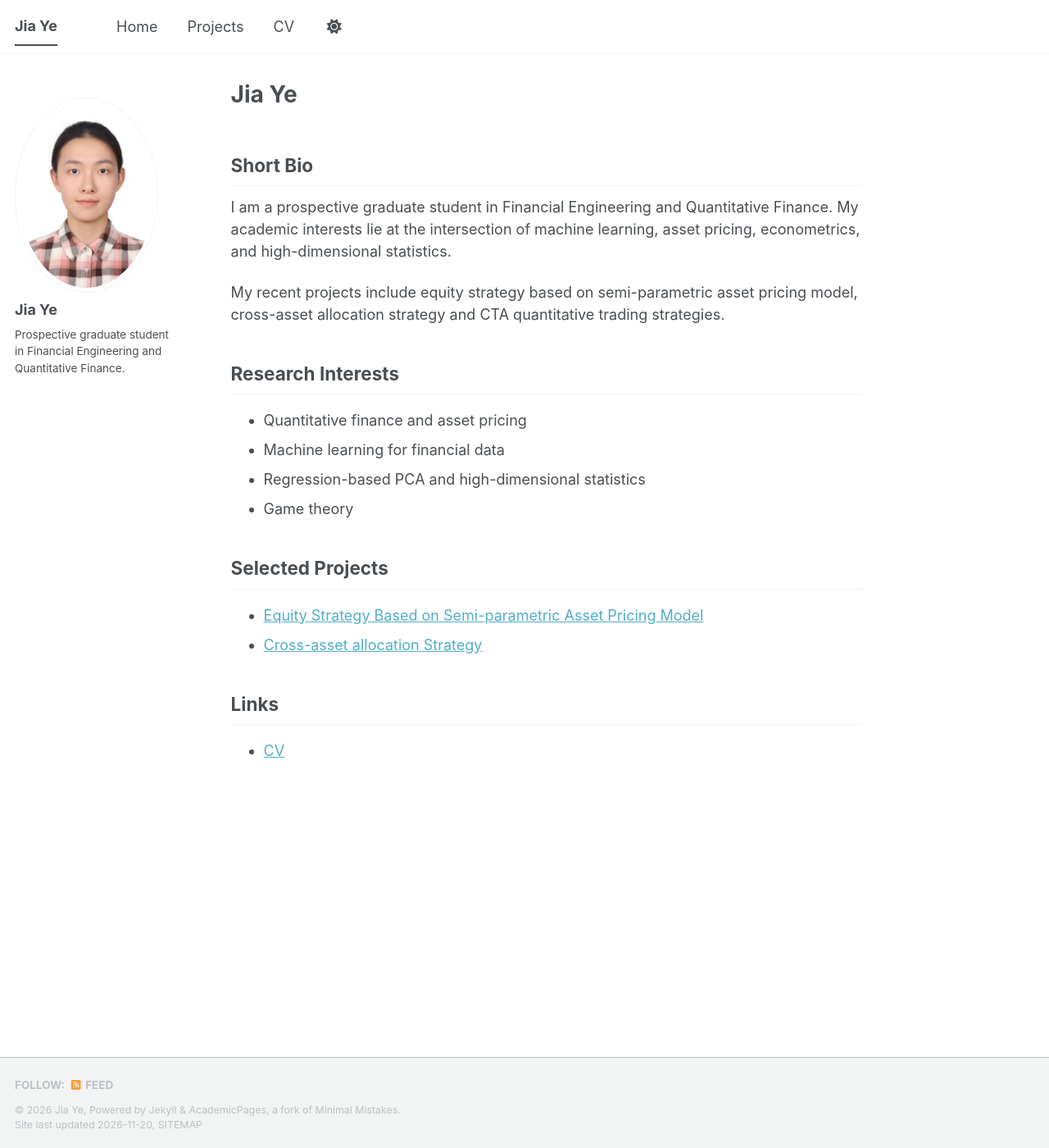
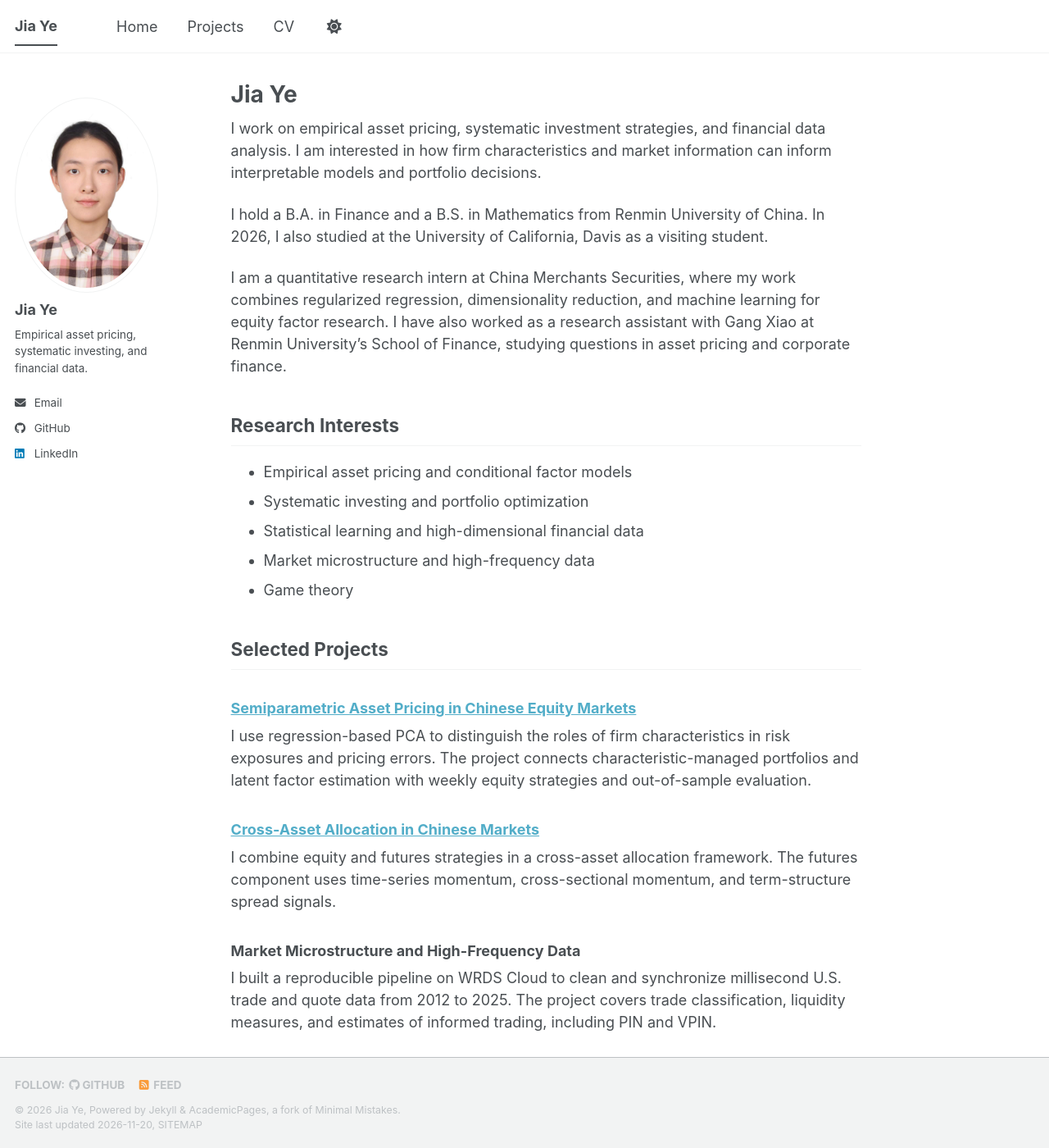
Before and after one commit to jiaye2003/jiaye2003.github.io, a Jekyll site: the page built from _pages/about.md, in a window 1280 px wide and 1400 px high. Shown: the whole window at 82% size. Built offline with Jekyll 4.4.1, drawn with Linux system fonts in a browser that asks for light colours; a style sheet for code colours, icons or effects is not loaded.

Commit message:
Refresh homepage from latest CV and focus on research

```diff
--- a/_config.yml
+++ b/_config.yml
@@ -12,7 +12,7 @@ site_theme               : "default" # The available themes options are "default
 title                    : "Jia Ye"
 title_separator          : "-"
 name                     : &name "Jia Ye"
-description              : &description "Prospective graduate student in Financial Engineering and Quantitative Finance."   # Update this with a general description of your site, this is the default if not overridden by a page
+description              : &description "Jia Ye's work in empirical asset pricing, systematic investing, and financial data analysis."
 url                      : https://jiaye2003.github.io # The base hostname & protocol for your site e.g. "https://[your GitHub username].github.io",
                                                            # or if you already have some other page hosted on Github then use "https://[your GitHub username].github.io/[Your Repo Name]"
 baseurl                  : "" # the subpath of your site, e.g. "/blog"
@@ -26,11 +26,11 @@ author:
   avatar           : "profile.jpg"
   name             : "Jia Ye"
   pronouns         : # example: "she/her"
-  bio              : "Prospective graduate student in Financial Engineering and Quantitative Finance."
+  bio              : "Empirical asset pricing, systematic investing, and financial data."
   location         :
   employer         :
   uri              : # URL
-  email            :
+  email            : "jiay200308@gmail.com"
 
   # Academic websites
   academia         : # URL
@@ -51,7 +51,7 @@ author:
   bitbucket        : # Username - Update with your username on the site
   codepen          : # Username
   dribbble         : # Username
-  github           :
+  github           : "jiaye2003"
   kaggle           : # Username
   stackoverflow    : # User number or user number and name (i.e., use "1" or "1/jeff-atwood")
 
@@ -66,7 +66,7 @@ author:
   keybase          : # Username
   instagram        : # Username
   lastfm           : # Username
-  linkedin         : # Username
+  linkedin         : "jia-ye-4bb855381"
   mastodon         : # URL
   medium           : # URL
   pinterest        : # Username
--- a/_data/authors.yml
+++ b/_data/authors.yml
@@ -2,5 +2,5 @@
 
 Jia Ye:
   name        : "Jia Ye"
-  bio         : "Prospective graduate student in Financial Engineering and Quantitative Finance."
+  bio         : "Empirical asset pricing, systematic investing, and financial data."
   avatar      : "profile.jpg"
--- a/_data/cv.json
+++ b/_data/cv.json
@@ -4,7 +4,7 @@
     "email": "",
     "phone": "",
     "website": "https://jiaye2003.github.io",
-    "summary": "Prospective graduate student in Financial Engineering and Quantitative Finance.",
+    "summary": "Empirical asset pricing, systematic investing, and financial data analysis.",
     "location": {
       "address": "",
       "postalCode": "",
@@ -24,7 +24,7 @@
       "keywords": [
         "asset pricing",
         "machine learning for financial data",
-        "robust PCA",
+        "regression-based PCA",
         "nonlinear factor models",
         "econometrics",
         "causal inference"
--- a/_pages/about.md
+++ b/_pages/about.md
@@ -6,25 +6,38 @@ redirect_from:
   - /about/
   - /about.html
 ---
-## Short Bio
 
-I am a prospective graduate student in Financial Engineering and Quantitative Finance. My academic interests lie at the intersection of machine learning, asset pricing, econometrics, and high-dimensional statistics.
+I work on empirical asset pricing, systematic investment strategies, and financial data analysis. I am interested in how firm characteristics and market information can inform interpretable models and portfolio decisions.
 
-My recent projects include equity strategy based on semi-parametric asset pricing model, cross-asset allocation strategy and CTA quantitative trading strategies.
+I hold a B.A. in Finance and a B.S. in Mathematics from Renmin University of China. In 2026, I also studied at the University of California, Davis as a visiting student.
 
+I am a quantitative research intern at China Merchants Securities, where my work combines regularized regression, dimensionality reduction, and machine learning for equity factor research. I have also worked as a research assistant with Gang Xiao at Renmin University's School of Finance, studying questions in asset pricing and corporate finance.
 
 ## Research Interests
 
-* Quantitative finance and asset pricing
-* Machine learning for financial data
-* Regression-based PCA and high-dimensional statistics
+* Empirical asset pricing and conditional factor models
+* Systematic investing and portfolio optimization
+* Statistical learning and high-dimensional financial data
+* Market microstructure and high-frequency data
 * Game theory
 
 ## Selected Projects
 
-* [Equity Strategy Based on Semi-parametric Asset Pricing Model](/portfolio/rpca-equity/)
-* [Cross-asset allocation Strategy](/portfolio/futures-momentum/)
+### [Semiparametric Asset Pricing in Chinese Equity Markets](/portfolio/rpca-equity/)
+
+I use regression-based PCA to distinguish the roles of firm characteristics in risk exposures and pricing errors. The project connects characteristic-managed portfolios and latent factor estimation with weekly equity strategies and out-of-sample evaluation.
+
+### [Cross-Asset Allocation in Chinese Markets](/portfolio/futures-momentum/)
+
+I combine equity and futures strategies in a cross-asset allocation framework. The futures component uses time-series momentum, cross-sectional momentum, and term-structure spread signals.
+
+### Market Microstructure and High-Frequency Data
+
+I built a reproducible pipeline on WRDS Cloud to clean and synchronize millisecond U.S. trade and quote data from 2012 to 2025. The project covers trade classification, liquidity measures, and estimates of informed trading, including PIN and VPIN.
 
 ## Links
 
-* [CV](/files/Jia_Ye_CV.pdf)
+* [Curriculum Vitae](/files/Jia_Ye_CV.pdf)
+* [GitHub](https://github.com/jiaye2003)
+* [LinkedIn](https://www.linkedin.com/in/jia-ye-4bb855381/)
+* [Email](mailto:jiay200308@gmail.com)
```
Also changed, not shown: 1 other file.
